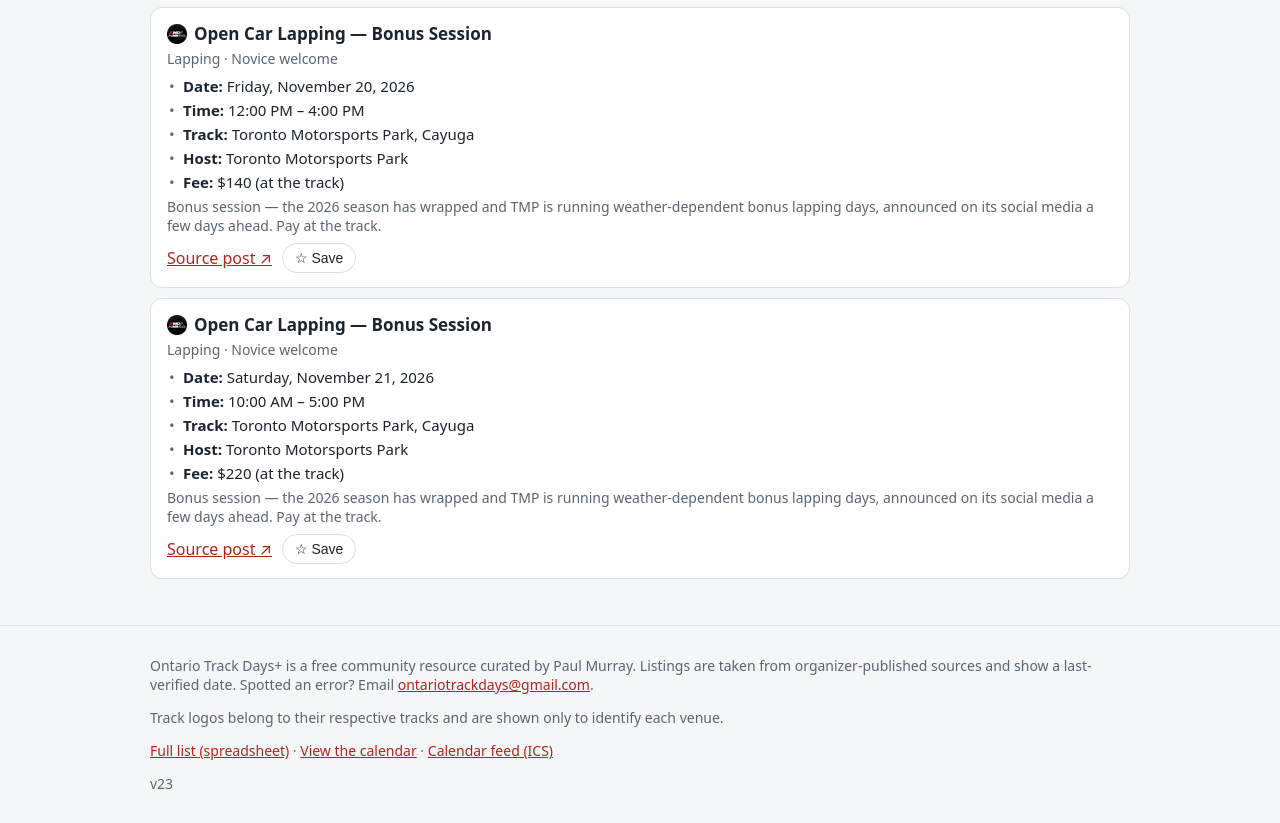
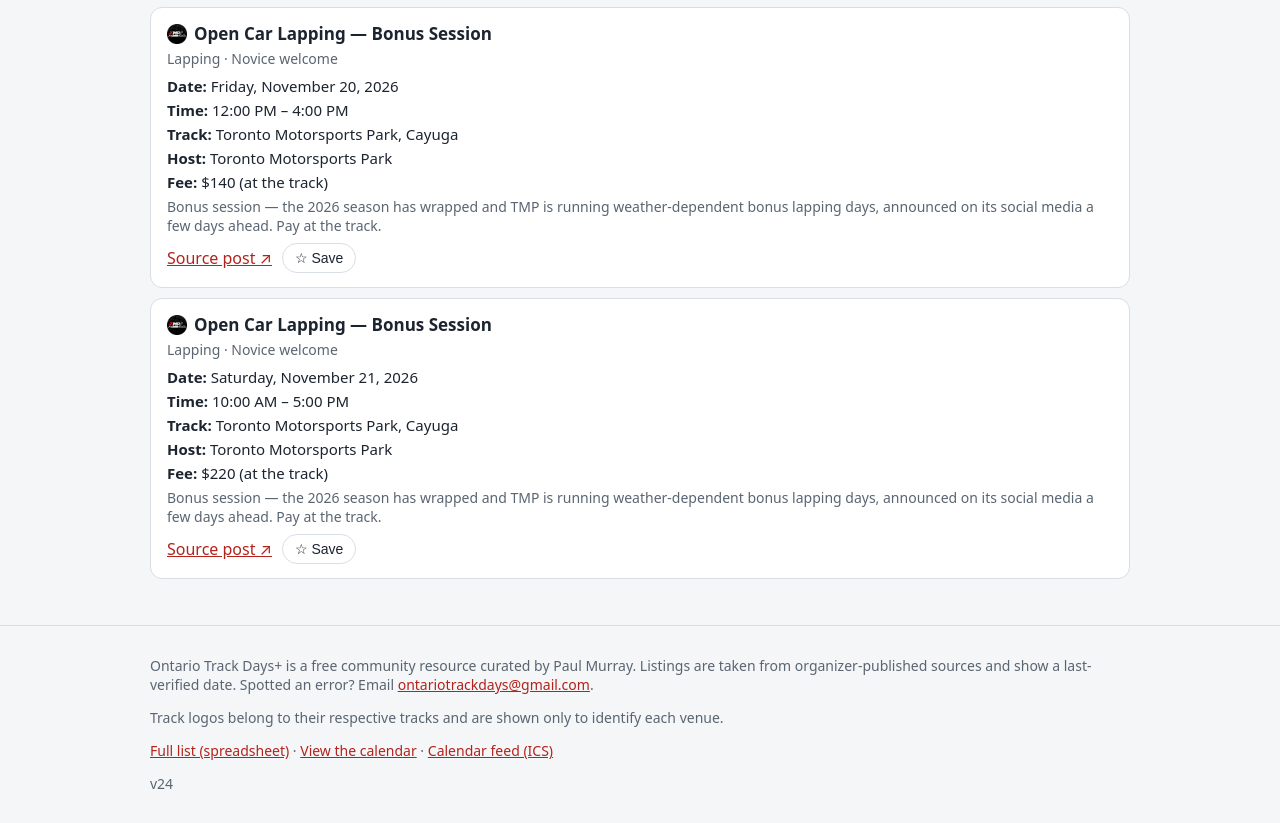
Before and after one commit to ontariotrackdays/ontariotrackdays.github.io, a plain HTML site: page index.html in a window 1280 px wide. Shown: the part 682-1505 px from the top of the page. Drawn offline with Linux system fonts and the light colour scheme.

Commit message:
v24: drop bullet markers from event card facts — clean labeled lines

```diff
--- a/index.html
+++ b/index.html
@@ -31,8 +31,7 @@
   .meta { color:var(--mut); font-size:14px; margin:2px 0; }
   .cost { font-weight:600; }
   .facts { list-style:none; margin:8px 0 4px; padding:0; font-size:15px; line-height:1.4; }
-  .facts li { margin:3px 0; padding-left:16px; position:relative; }
-  .facts li::before { content:"•"; position:absolute; left:2px; color:var(--mut); }
+  .facts li { margin:3px 0; }
   .card a { color:var(--accent); }
   .actions { margin-top:8px; display:flex; gap:10px; align-items:center; }
   .savebtn { background:#fff; border:1px solid var(--line); border-radius:999px; padding:6px 12px; font-size:14px; cursor:pointer; color:var(--ink); }
@@ -517,7 +516,7 @@
     <p>Ontario Track Days+ is a free community resource curated by Paul Murray. Listings are taken from organizer-published sources and show a last-verified date. Spotted an error? Email <a href="mailto:ontariotrackdays@gmail.com">ontariotrackdays@gmail.com</a>.</p>
     <p>Track logos belong to their respective tracks and are shown only to identify each venue.</p>
     <p><a href="https://docs.google.com/spreadsheets/d/1E3V78O6qYAWK9xRD9XsDwDtrm19LgKwgrkD-NqzuGLU/edit" target="_blank" rel="noopener">Full list (spreadsheet)</a> · <a href="https://calendar.google.com/calendar/embed?src=14d3bde203e23c82b7e6cb86b358c0013cf8026a773796597442e211915ac5f8%40group.calendar.google.com&amp;ctz=America%2FToronto" target="_blank" rel="noopener">View the calendar</a> · <a href="https://calendar.google.com/calendar/ical/14d3bde203e23c82b7e6cb86b358c0013cf8026a773796597442e211915ac5f8@group.calendar.google.com/public/basic.ics">Calendar feed (ICS)</a></p>
-    <p>v23</p>
+    <p>v24</p>
   </div>
 </footer>
 <script src="events.js"></script>
```
